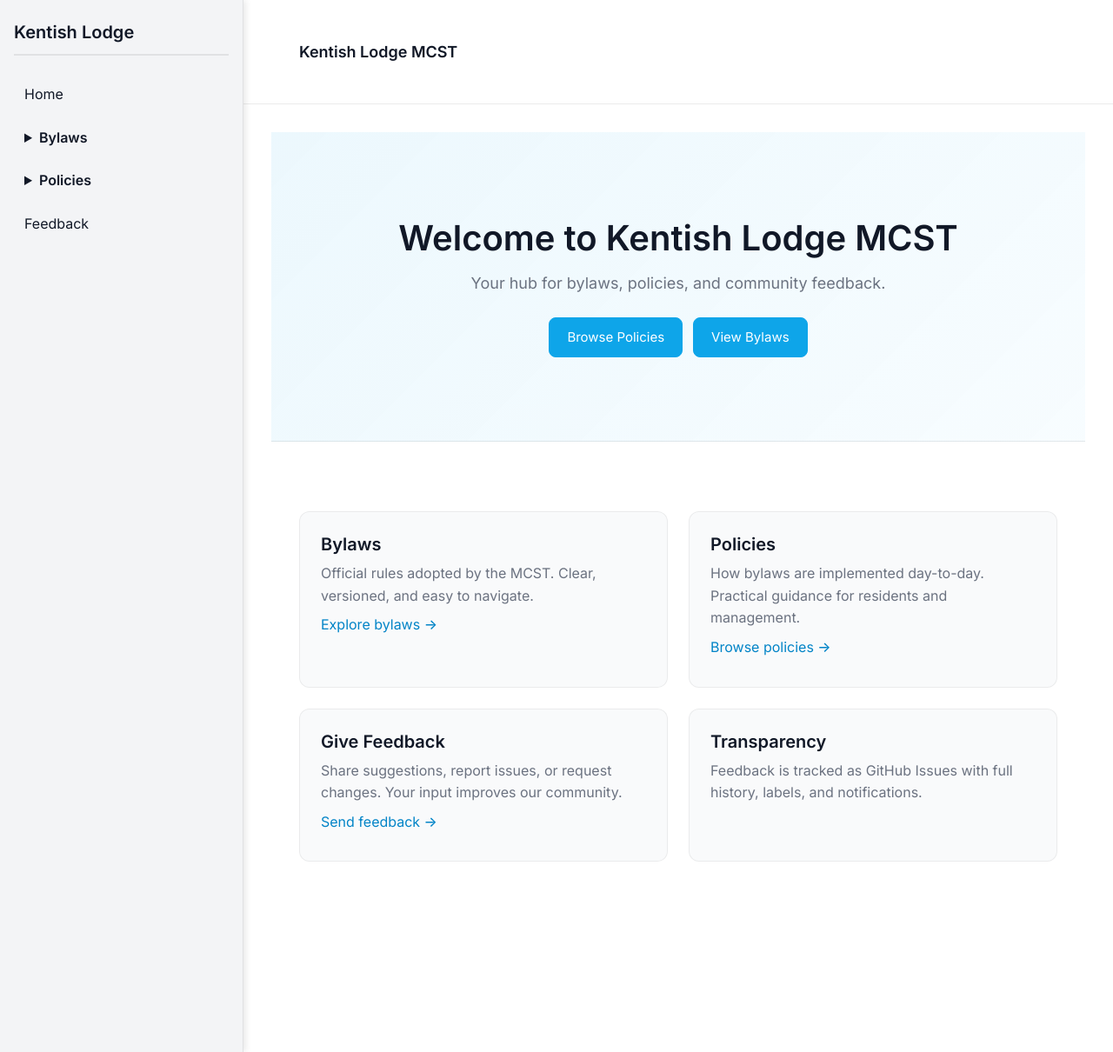
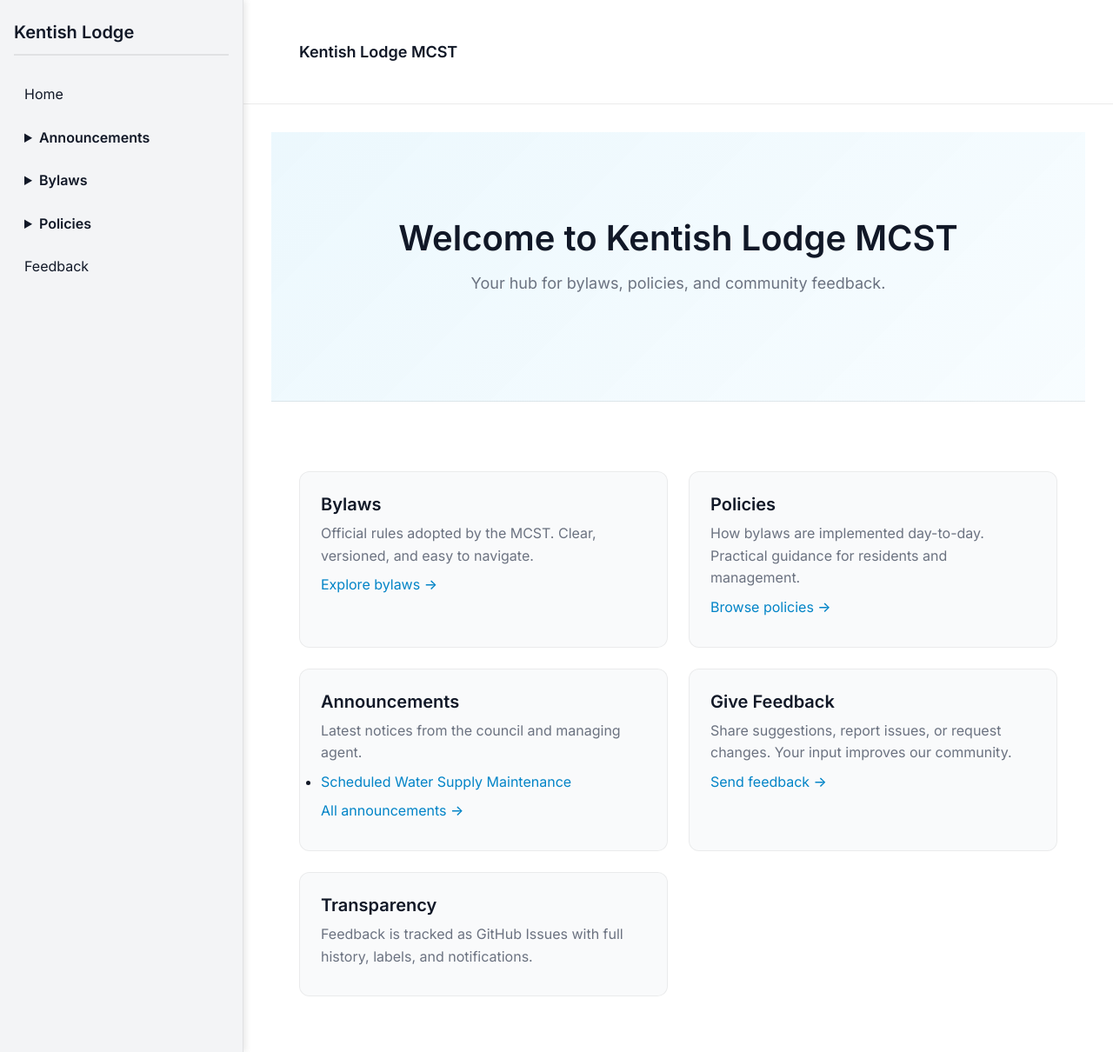
Before and after one commit to Kentish-Lodge-MCST-2405/public, a Jekyll site: the page built from index.md, in a window 1280 px wide and 1210 px high. Shown: the whole window at 87% size. Built offline with Jekyll 4.4.1, drawn with Linux system fonts in a browser that asks for light colours.

Commit message:
Announcements, back/forth links between  policy and bylaw

```diff
--- a/_config.yml
+++ b/_config.yml
@@ -10,6 +10,9 @@ collections:
   bylaws:
     output: true
     permalink: /bylaws/:path/
+  announcements:
+    output: true
+    permalink: /announcements/:path/
 
 defaults:
   - scope:
@@ -22,3 +25,8 @@ defaults:
       type: policies
     values:
       layout: item
+  - scope:
+      path: ""
+      type: announcements
+    values:
+      layout: item
--- a/_includes/sidebar.html
+++ b/_includes/sidebar.html
@@ -6,6 +6,18 @@
     <h2>Kentish Lodge</h2>
     <ul>
       <li><a href="{{ '/' | relative_url }}">Home</a></li>
+      <li>
+        <details>
+          <summary>Announcements</summary>
+          <ul>
+            <li><a href="{{ '/announcements/' | relative_url }}">All Announcements</a></li>
+            {% assign recent = site.announcements | sort: 'date' | reverse | slice: 0, 5 %}
+            {% for a in recent %}
+              <li><a href="{{ a.url | relative_url }}">{{ a.title }}</a></li>
+            {% endfor %}
+          </ul>
+        </details>
+      </li>
       <li>
         <details>
           <summary>Bylaws</summary>
--- a/index.md
+++ b/index.md
@@ -7,14 +7,14 @@ title: Kentish Lodge MCST
   <div class="container">
     <h1>Welcome to Kentish Lodge MCST</h1>
     <p>Your hub for bylaws, policies, and community feedback.</p>
-    <div class="actions">
+    <!--div class="actions">
+      <a class="btn" href="{{ '/bylaws/' | relative_url }}">View Bylaws</a>
       <a class="btn" href="{{ '/policies/' | relative_url }}">Browse Policies</a>
-      <a class="btn" href="{{ '/bylaws/' | relative_url }}">View Bylaws</a>
       {% assign repo = site.github.repository_url | default: '' %}
       {% if repo != '' %}
       <a class="btn secondary" href="{{ '/feedback/' | relative_url }}">General Feedback</a>
       {% endif %}
-    </div>
+    </div-->
   </div>
 
 </section>
@@ -32,6 +32,19 @@ title: Kentish Lodge MCST
       <p><a href="{{ '/policies/' | relative_url }}">Browse policies →</a></p>
     </div>
     <div class="card">
+      <h3>Announcements</h3>
+      <p>Latest notices from the council and managing agent.</p>
+      {% assign recent = site.announcements | sort: 'date' | reverse | slice: 0, 3 %}
+      {% if recent and recent.size > 0 %}
+      <ul>
+        {% for a in recent %}
+        <li><a href="{{ a.url | relative_url }}">{{ a.title }}</a></li>
+        {% endfor %}
+      </ul>
+      {% endif %}
+      <p><a href="{{ '/announcements/' | relative_url }}">All announcements →</a></p>
+    </div>
+    <div class="card">
       <h3>Give Feedback</h3>
       <p>Share suggestions, report issues, or request changes. Your input improves our community.</p>
       <p><a href="{{ '/feedback/' | relative_url }}">Send feedback →</a></p>
```
Also changed, not shown: _announcements/maintenance-water.md (added, +8 -0 lines), _layouts/item.html (+18 -0 lines), _policies/parking-policy.md (+2 -0 lines), announcements/archive.md (added, +30 -0 lines), announcements/index.md (added, +32 -0 lines).
